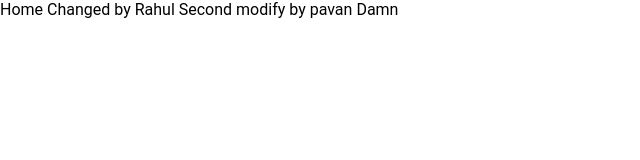
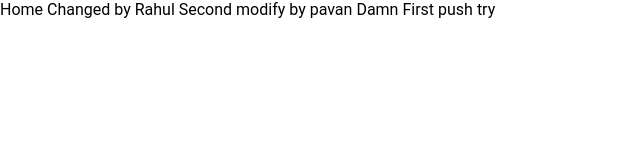
Before and after one commit to PavanP16/FDFED_IG, a React (Vite) app: page / in a window 1280 px wide. Shown: the top 160 px of the page, without its empty margins (0-640 px from the left). Built offline with nearby package versions, Linux system fonts and the light colour scheme.

Commit message:
First push try

```diff
--- a/src/pages/Home.jsx
+++ b/src/pages/Home.jsx
@@ -5,6 +5,7 @@ const Home = () => {
       Changed by Rahul
       Second modify by pavan
       Damn
+      First push try
     </div>
   )
 }
```
